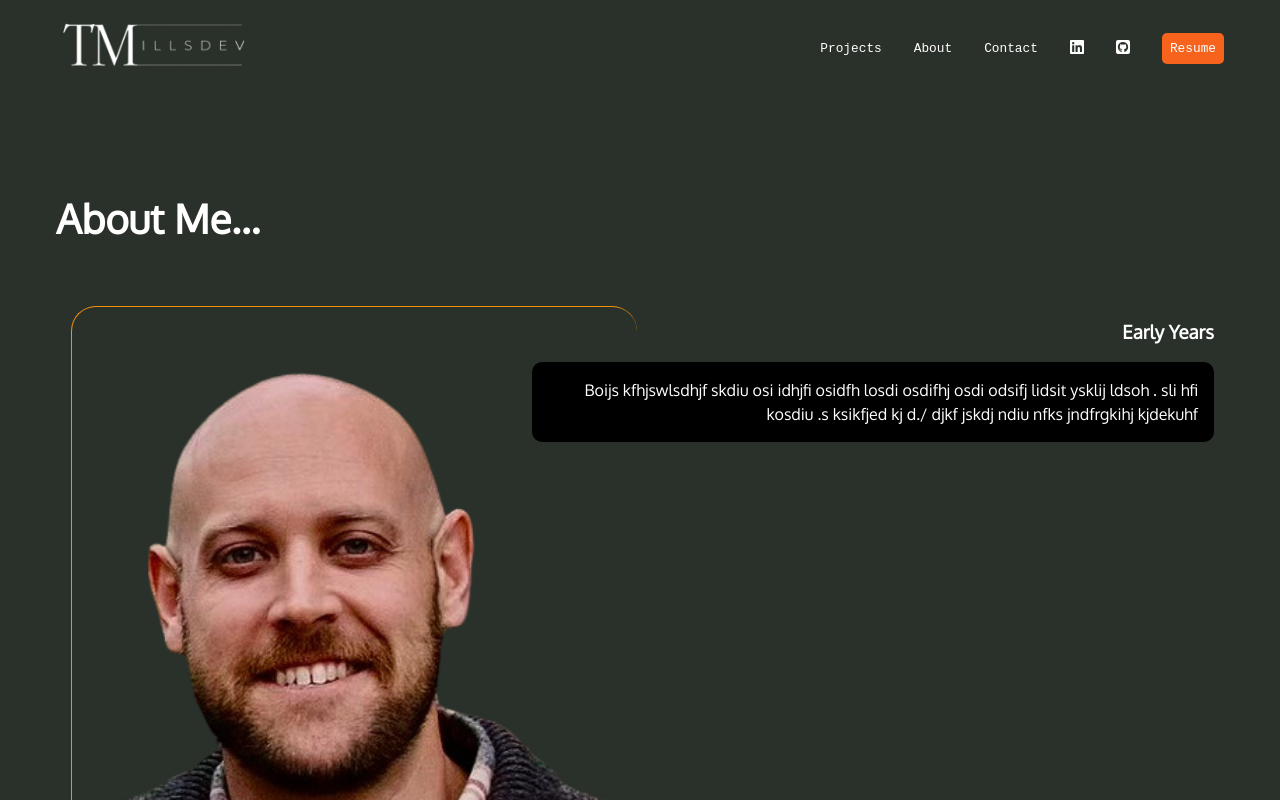
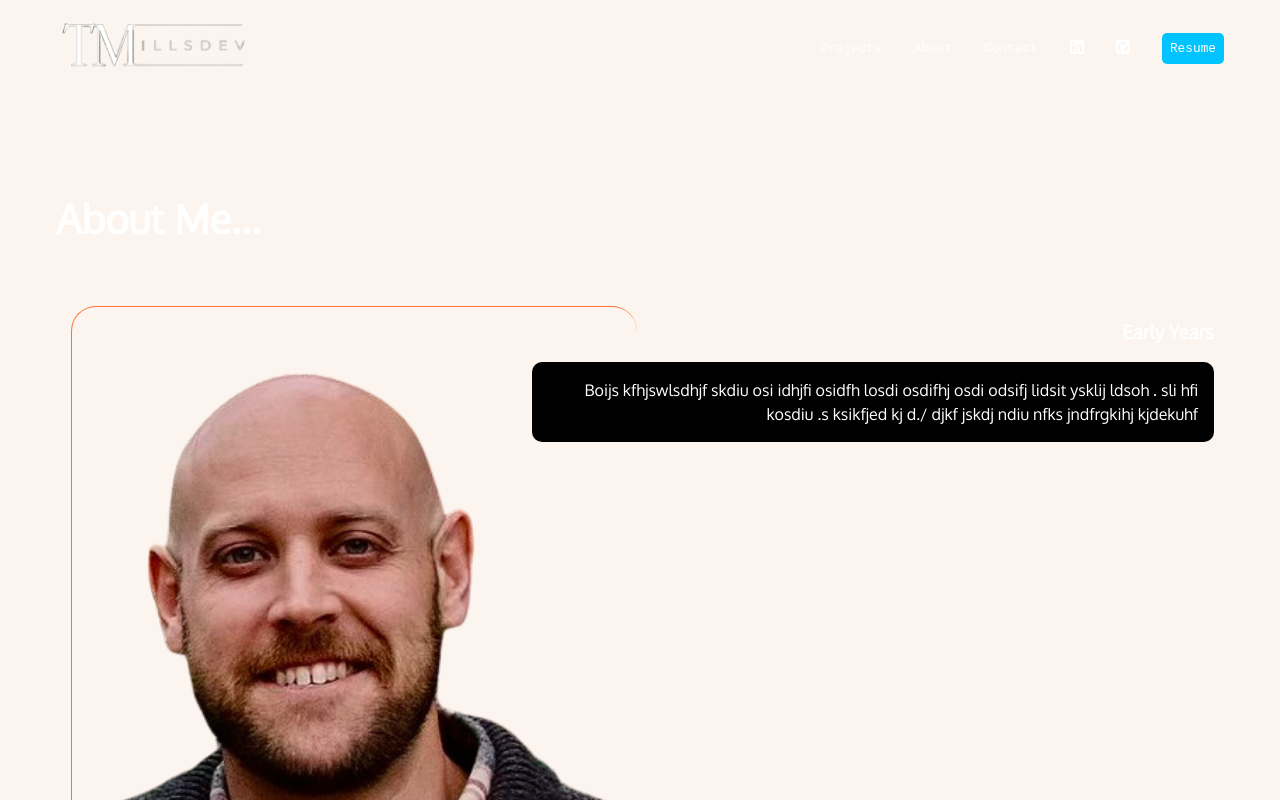
Before and after one commit to tmills5/portfolio_app, a React (Create React App) app: page /about in a window 1280 px wide. Shown: the top 800 px of the page. Built offline with nearby package versions, Linux system fonts and the light colour scheme; a web font is replaced by a local one.

Commit message:
trying new color scheme

```diff
--- a/src/App.css
+++ b/src/App.css
@@ -3,12 +3,11 @@
   colors for the pages and font stacks, etc
 */
 :root{
-  --primaryFG: #2A312A;
-  --secondaryFG: #28382b;
-  --thirdFG: #455B46;
-  --primaryOG: #F7631c;
-  --secondaryOG: #F4900e;
-  --thirdOG: #Ed5005;
+  --primary: #fcf5ef;
+  --secondary: #0077ff;
+  --accent1: #00c3ff;
+  --accent2: #fea735;
+  --accent3: #fe7235;
   --white: white;
   --black: black;
   --mono: "Oxygen mono", monospace;
@@ -33,7 +32,7 @@ html {
 body {
   margin: 0;
   padding: 0;
-  background: var(--primaryFG);
+  background: var(--primary);
   font-family: var(--sans);
   color: var(--white)
 }
@@ -83,7 +82,7 @@ a {
 
 
 a:hover {
-  color: var(--secondaryOG);
+  color: var(--secondary);
   text-decoration: underline;
 }
 
@@ -92,14 +91,14 @@ a:hover {
 }
 
 .button {
-  background-color: var(--primaryOG);
+  background-color: var(--accent1);
   padding: 0.5rem;
   border-radius: 5px;
 }
 
 .button:hover {
   color: var(--white);
-  background-color: var(--thirdOG);
+  background-color: var(--secondary);
 }
 
 /* * Responsive * */
@@ -120,7 +119,7 @@ a:hover {
 
 .divider {
   height: 4px;
-  background: var(--white);
+  background: var(--accent3);
 }
 
 /* ----------------Home------------------ */
@@ -142,7 +141,7 @@ font-size: 1rem;
 .name span {
   font-family: var(--sans);
   font-size: 4rem;
-  color: var(--thirdOG);
+  color: var(--accent2);
   display: block;
 }
 
@@ -152,12 +151,12 @@ font-size: 1rem;
 
 /* projects section home*/
 .section-2ndGreen {
-  background-color: var(--secondaryFG);
+  background-color: var(--secondary);
 }
 
 /* contact section home */
 .section-2ndOrange {
-  background-color: var(--thirdOG);
+  background-color: var(--accent2);
 }
 
 
@@ -177,7 +176,7 @@ article {
 }
 
 #projects h3 {
-  color: var(--primaryOG);
+  color: var(--primary);
 }
 
 #projects h4 {
@@ -207,8 +206,8 @@ article {
 
 #projects img, #about img {
   padding: 2rem 0 4rem 0;
-  border-left: 1px solid var(--secondaryOG);
-  border-top: 1px solid var(--secondaryOG);
+  border-left: 1px solid var(--accent3);
+  border-top: 1px solid var(--accent3);
   border-radius: 25px;
   padding: 1rem;
   width: 100%;
```
